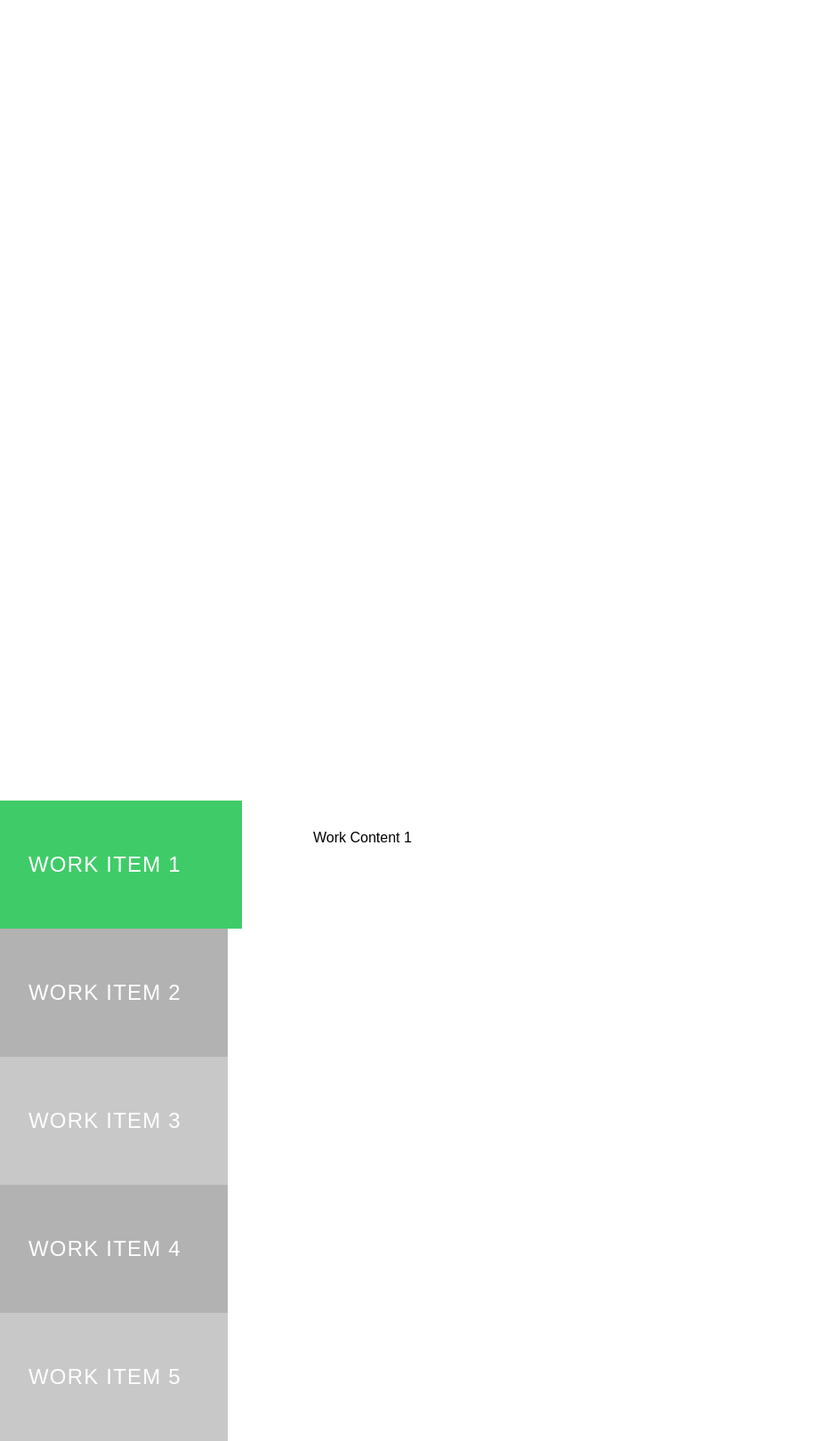
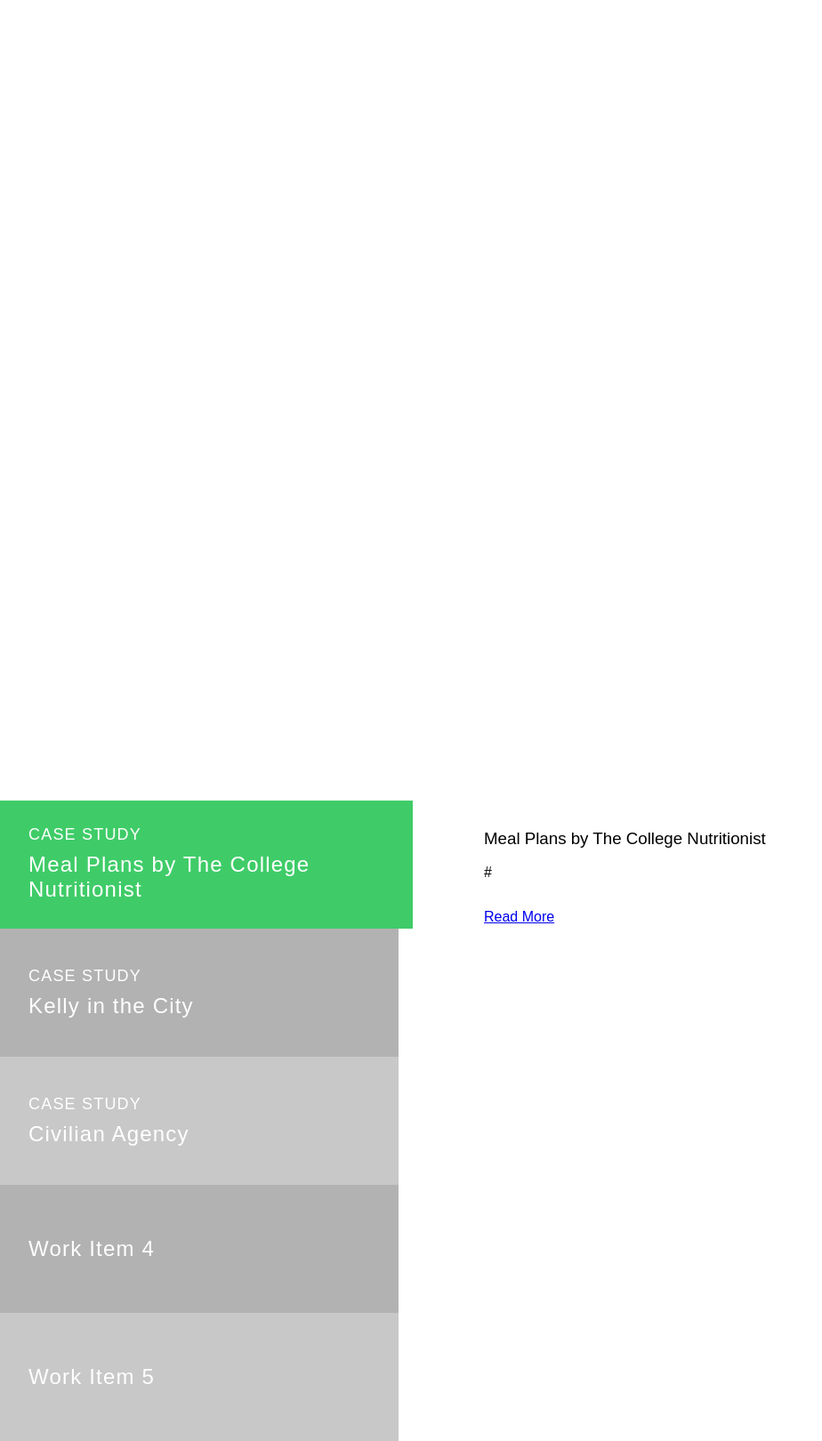
Before and after one commit to SeferDesign/seferdesign.com, a Jekyll site: the page built from index.html, in a window 1280 px wide. Shown: the whole page at 89% size, without its empty margins (0-924 px from the left). Built offline with Jekyll 4.4.1, drawn with Linux system fonts in a browser that asks for light colours; some web fonts are replaced.

Commit message:
Progress

```diff
--- a/assets/style/partials/_global.scss
+++ b/assets/style/partials/_global.scss
@@ -16,6 +16,15 @@
 		width: $mobile-breakpoint - 2rem;
 	}
 
+	&-wide {
+
+		@media screen and (min-width: $wide-breakpoint) {
+			margin: 0px auto;
+			width: $wide-breakpoint - 2rem;
+		}
+
+	}
+
 }
 
 article {
--- a/assets/style/partials/_variables.scss
+++ b/assets/style/partials/_variables.scss
@@ -4,12 +4,17 @@
 $grey-light: #b3b2b2;
 $grey-lighter: #c8c8c8;
 $green: #3fcc68;
+$blue: #3795f6;
+$red: #ff5964;
 
 $font-family: 'futura-pt', sans-serif;
 $font-size-base: 16px;
 
 $screen-md: 64rem;
+$screen-lg: 75rem;
+$screen-xl: 90rem;
 $mobile-breakpoint: $screen-md;
+$wide-breakpoint: $screen-xl;
 
 $animation-speed: 400ms;
 $animation-fade-in-up-speed: $animation-speed;
--- a/assets/style/partials/sections/_intro.scss
+++ b/assets/style/partials/sections/_intro.scss
@@ -8,10 +8,28 @@
 	a {
 
 		color: $black;
-		transition: color $transition-speed;
+		transition: color $transition-speed / 2;
 
 		&:hover {
+
 			color: $grey;
+
+			&.blue {
+				color: $blue;
+			}
+
+			&.green {
+				color: $green;
+			}
+
+			&.red {
+				color: $red;
+			}
+
+			&.grey {
+				color: $grey-light;
+			}
+
 		}
 
 	}
--- a/assets/style/partials/sections/_work.scss
+++ b/assets/style/partials/sections/_work.scss
@@ -15,7 +15,7 @@
 			transition: width $transition-speed / 2;
 			font-weight: 500;
 			letter-spacing: 0.05em;
-			text-transform: uppercase;
+			// text-transform: uppercase;
 
 			&:hover {
 				cursor: pointer;
@@ -35,9 +35,26 @@
 				background: $green;
 			}
 
+			&:nth-child(3n+2).active {
+				background: $blue;
+			}
+
+			&:nth-child(3n+3).active {
+				background: $red;
+			}
+
 			a {
+
 				color: $white;
 				text-decoration: none;
+
+				span {
+					display: block;
+					margin-bottom: 0.5rem;
+					font-size: 0.75em;
+					text-transform: uppercase;
+				}
+
 			}
 
 		}
@@ -61,15 +78,17 @@
 
 	@media screen and (min-width: $mobile-breakpoint) {
 
-		display: flex;
-		flex-wrap: wrap;
-		justify-content: space-between;
-		height: 80vh;
-		height: calc(var(--vh, 1vh) * 80);
+		&-inner {
+			display: flex;
+			flex-wrap: wrap;
+			justify-content: space-between;
+			height: 80vh;
+			height: calc(var(--vh, 1vh) * 80);
+		}
 
 		.work-titles {
 
-			width: 20%;
+			width: 35%;
 
 			ul {
 
@@ -87,8 +106,9 @@
 					a {
 						position: absolute;
 						top: 50%;
-						left: 2rem;
+						left: 0px;
 						transform: translate(0px, -50%);
+						padding: 2rem;
 					}
 
 				}
@@ -98,7 +118,7 @@
 		}
 
 		.work-content {
-			width: 75%;
+			width: 60%;
 		}
 
 	}
--- a/assets/style/style.scss
+++ b/assets/style/style.scss
@@ -8,4 +8,5 @@
 @import 'partials/nav';
 
 @import 'partials/sections/intro';
+@import 'partials/sections/endorsements';
 @import 'partials/sections/work';
--- a/index.html
+++ b/index.html
@@ -12,32 +12,59 @@
 			<svg class="logo" role="img"><use xlink:href="#logo"></use></svg>
 			<h1 class="tagline">We make sites and tools for the modern web.</h1>
 			<div class="letter">
-				<p>For the better part of a decade, we've been creating digital products of all shapes and sizes. From comprehensive <a href="#">subscription services</a> to interactive animations, <a href="#">magazine-like style publications</a> to productivity utilities &mdash; we touch it all.</p>
-				<p>As the list of web technologies grows longer and longer, it's easier than ever to fall behind or wander off track. Our work aims to strip away all the &lsquo;other&rsquo; by focusing on simplicity and clarity. We start by asking, &ldquo;What's the primary objective?&rdquo; and drive all decision-making to achieve that. <a href="#">But don't take our word for it.</a></p>
-				<p>Do you have a project in mind? <a href="#">Get in touch.</a> We're excited to hear what challenge you'll throw at us next.</p>
+				<p>For the better part of a decade, we've been creating digital products of all shapes and sizes. From comprehensive <a class="green" href="#">subscription services</a> to interactive animations, <a class="blue" href="#">magazine-like style publications</a> to productivity utilities &mdash; we touch it all.</p>
+				<p>As the list of web technologies grows longer and longer, it's easier than ever to fall behind or wander off track. Our work aims to strip away all the &lsquo;other&rsquo; by focusing on simplicity and clarity. We start by asking, &ldquo;What's the primary objective?&rdquo; and drive all decision-making to achieve that. <a class="red" href="#">But don't take our word for it.</a></p>
+				<p>Do you have a project in mind? <a class="grey" href="#">Get in touch.</a> We're excited to hear what challenge you'll throw at us next.</p>
 			</div>
 		</div>
 	</div>
 	<svg class="more-arrow chevron-down-solid" role="img"><use xlink:href="#chevron-down-solid"></use></svg>
 </section>
 
+<section class="endorsements">
+	<div class="wrapper">
+	</div>
+</section>
+
 <section class="work">
+	<div class="wrapper-wide">
+		<div class="work-inner">
 			<div class="work-titles">
 				<ul>
-			<li class="active"><a href="#">Work Item 1</a></li>
-			<li><a href="#">Work Item 2</a></li>
-			<li><a href="#">Work Item 3</a></li>
+					<li class="active"><a href="{{ "/meal-plans-college-nutritionist/" | prepend: site.baseurl }}"><span>Case Study</span>Meal Plans by The College Nutritionist</a></li>
+					<li><a href="{{ "/kelly-in-the-city/" | prepend: site.baseurl }}"><span>Case Study</span>Kelly in the City</a></li>
+					<li><a href="{{ "/civilian-agency/" | prepend: site.baseurl }}"><span>Case Study</span>Civilian Agency</a></li>
 					<li><a href="#">Work Item 4</a></li>
 					<li><a href="#">Work Item 5</a></li>
 				</ul>
 			</div>
 			<div class="work-content">
 				<ul>
-			<li class="active">Work Content 1</li>
-			<li>Work Content 2</li>
-			<li>Work Content 3</li>
+					<li class="active">
+						<h3 class="case-preview-title">Meal Plans by The College Nutritionist</h3>
+						<div class="case-preview-description">
+							<p>#</p>
+							<a class="btn" href="{{ "/meal-plans-college-nutritionist/" | prepend: site.baseurl }}">Read More</a>
+						</div>
+					</li>
+					<li>
+						<h3 class="case-preview-title">Kelly in the City</h3>
+						<div class="case-preview-description">
+							<p>We dramatically improved user experience by fixing ifrastructure and page load time.</p>
+							<a class="btn" href="{{ "/kelly-in-the-city/" | prepend: site.baseurl }}">Read More</a>
+						</div>
+					</li>
+					<li>
+						<h3 class="case-preview-title">Civilian Agency</h3>
+						<div class="case-preview-description">
+							<p>#</p>
+							<a class="btn" href="{{ "/civilian-agency/" | prepend: site.baseurl }}">Read More</a>
+						</div>
+					</li>
 					<li>Work Content 4</li>
 					<li>Work Content 5</li>
 				</ul>
 			</div>
+		</div>
+	</div>
 </section>
```
Also changed, not shown: _includes/style.min.css, assets/style/partials/sections/_endorsements.scss (added), 1 other file. Lines whose indentation alone changed are shown as unchanged.
